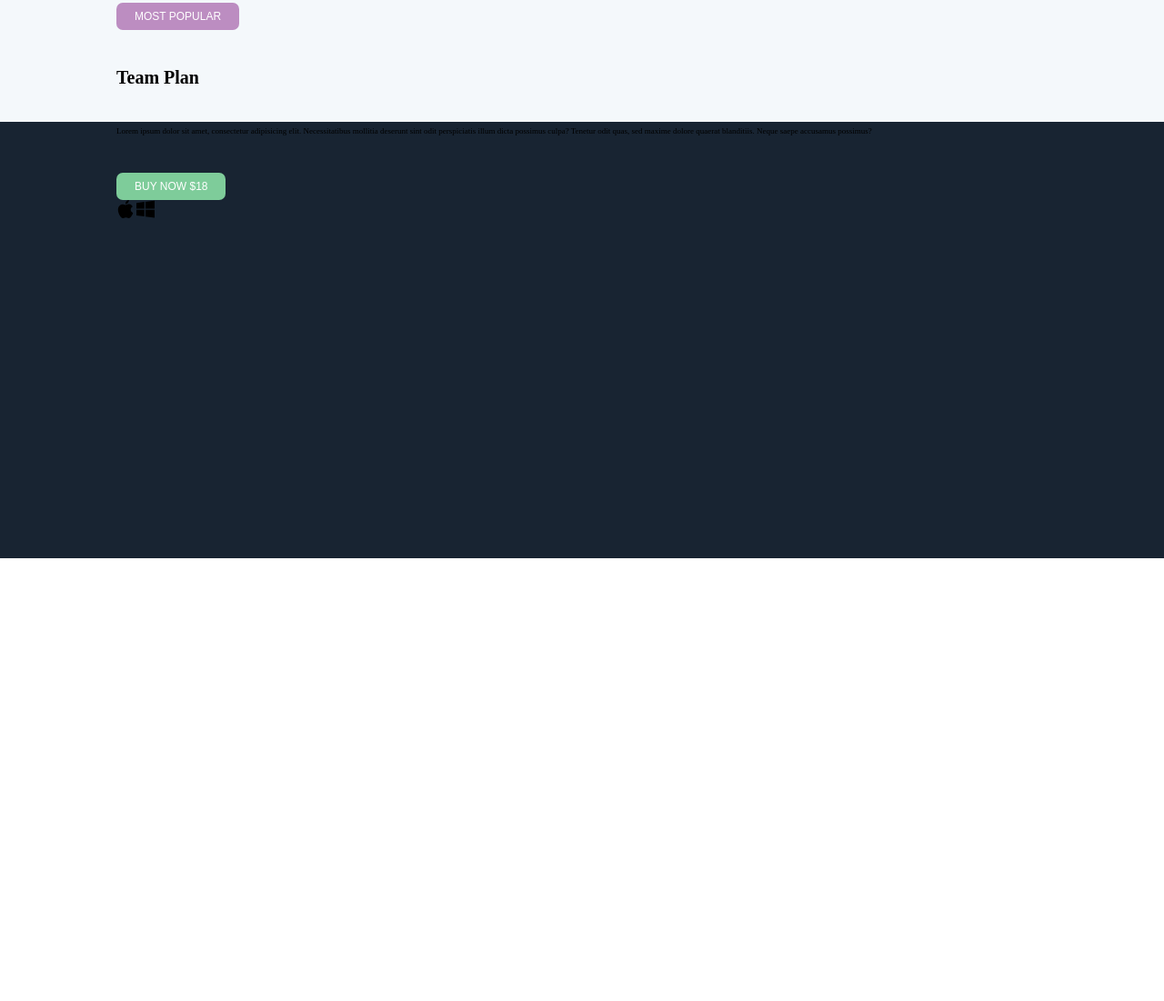
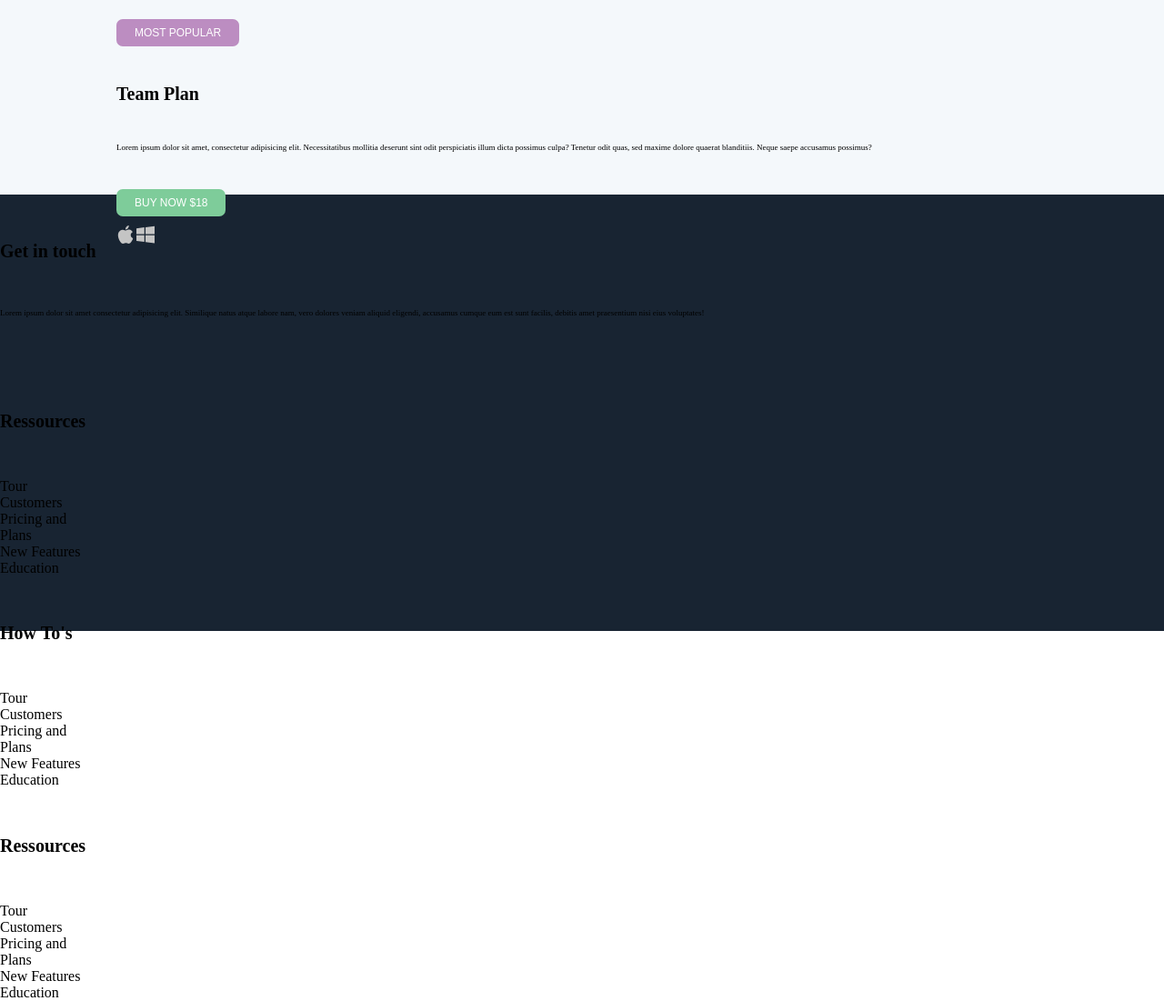
Before and after one commit to YassinL/P3_C2_Interface_statique_adaptable, a plain HTML site: page index.html in a window 1280 px wide. Shown: the part 3786-4887 px from the top of the page at 91% size. Before the commit the page ends 4400 px from the top, so only its background shows below. Drawn offline with Linux system fonts and the light colour scheme.

Commit message:
actualisation de l'HTML et du CSS

```diff
--- a/index.html
+++ b/index.html
@@ -162,7 +162,7 @@
             <button class="section_buy_solo_9" type="button">BUY NOW $9</button>
 
             <div class="section_buy_solo_applewindow">
-                <svg xmlns="http://www.w3.org/2000/svg" xmlns:xlink="http://www.w3.org/1999/xlink" version="1.1" id="Capa_1" x="0px" y="0px" viewBox="0 0 512 512" style="enable-background:new 0 0 512 512;" xml:space="preserve" width="20px" height="20px">
+                <svg class="section_buy_solo_applewindow_image" xmlns="http://www.w3.org/2000/svg" xmlns:xlink="http://www.w3.org/1999/xlink" version="1.1" id="Capa_1" x="0px" y="0px" viewBox="0 0 512 512" style="enable-background:new 0 0 512 512;" xml:space="preserve" width="20px" height="20px">
                     <g>
                         <path d="M185.255,512c-76.201-0.439-139.233-155.991-139.233-235.21c0-129.404,97.075-157.734,134.487-157.734   c16.86,0,34.863,6.621,50.742,12.48c11.104,4.087,22.588,8.306,28.975,8.306c3.823,0,12.832-3.589,20.786-6.738   c16.963-6.753,38.071-15.146,62.651-15.146c0.044,0,0.103,0,0.146,0c18.354,0,74.004,4.028,107.461,54.272l7.837,11.777   l-11.279,8.511c-16.113,12.158-45.513,34.336-45.513,78.267c0,52.031,33.296,72.041,49.292,81.665   c7.061,4.248,14.37,8.628,14.37,18.208c0,6.255-49.922,140.566-122.417,140.566c-17.739,0-30.278-5.332-41.338-10.034   c-11.191-4.761-20.845-8.862-36.797-8.862c-8.086,0-18.311,3.823-29.136,7.881C221.496,505.73,204.752,512,185.753,512H185.255z"/>
                         <path d="M351.343,0c1.888,68.076-46.797,115.304-95.425,112.342C247.905,58.015,304.54,0,351.343,0z"/>
@@ -170,7 +170,7 @@
 
                 </svg>
 
-                <svg version="1.1" id="Capa_1" xmlns="http://www.w3.org/2000/svg" xmlns:xlink="http://www.w3.org/1999/xlink" x="0px" y="0px"
+                <svg class="section_buy_solo_applewindow_image" version="1.1" id="Capa_1" xmlns="http://www.w3.org/2000/svg" xmlns:xlink="http://www.w3.org/1999/xlink" x="0px" y="0px"
                 viewBox="0 0 512 512" style="enable-background:new 0 0 512 512;" xml:space="preserve" width="20px" heigh="20px">
                     <g>
                     <g>
@@ -196,7 +196,7 @@
             <button class="section_buy_team_18" type="button">BUY NOW $18</button>
 
             <div class="section_buy_solo_applewindow">
-                <svg xmlns="http://www.w3.org/2000/svg" xmlns:xlink="http://www.w3.org/1999/xlink" version="1.1" id="Capa_1" x="0px" y="0px" viewBox="0 0 512 512" style="enable-background:new 0 0 512 512;" xml:space="preserve" width="20px" height="20px">
+                <svg class="section_buy_solo_applewindow_image" xmlns="http://www.w3.org/2000/svg" xmlns:xlink="http://www.w3.org/1999/xlink" version="1.1" id="Capa_1" x="0px" y="0px" viewBox="0 0 512 512" style="enable-background:new 0 0 512 512;" xml:space="preserve" width="20px" height="20px">
                     <g>
                         <path d="M185.255,512c-76.201-0.439-139.233-155.991-139.233-235.21c0-129.404,97.075-157.734,134.487-157.734   c16.86,0,34.863,6.621,50.742,12.48c11.104,4.087,22.588,8.306,28.975,8.306c3.823,0,12.832-3.589,20.786-6.738   c16.963-6.753,38.071-15.146,62.651-15.146c0.044,0,0.103,0,0.146,0c18.354,0,74.004,4.028,107.461,54.272l7.837,11.777   l-11.279,8.511c-16.113,12.158-45.513,34.336-45.513,78.267c0,52.031,33.296,72.041,49.292,81.665   c7.061,4.248,14.37,8.628,14.37,18.208c0,6.255-49.922,140.566-122.417,140.566c-17.739,0-30.278-5.332-41.338-10.034   c-11.191-4.761-20.845-8.862-36.797-8.862c-8.086,0-18.311,3.823-29.136,7.881C221.496,505.73,204.752,512,185.753,512H185.255z"/>
                         <path d="M351.343,0c1.888,68.076-46.797,115.304-95.425,112.342C247.905,58.015,304.54,0,351.343,0z"/>
@@ -204,7 +204,7 @@
 
                 </svg>
 
-                <svg version="1.1" id="Capa_1" xmlns="http://www.w3.org/2000/svg" xmlns:xlink="http://www.w3.org/1999/xlink" x="0px" y="0px"
+                <svg class="section_buy_solo_applewindow_image" version="1.1" id="Capa_1" xmlns="http://www.w3.org/2000/svg" xmlns:xlink="http://www.w3.org/1999/xlink" x="0px" y="0px"
                 viewBox="0 0 512 512" style="enable-background:new 0 0 512 512;" xml:space="preserve" width="20px" heigh="20px">
                     <g>
                     <g>
@@ -223,6 +223,51 @@
     </section>
 
     <footer>
+        <div>
+            <h2>Get in touch</h2>
+                <p>Lorem ipsum dolor sit amet consectetur adipisicing elit.
+                     Similique natus atque labore nam, vero dolores veniam aliquid eligendi,
+                     accusamus cumque eum est sunt facilis, debitis amet praesentium nisi eius voluptates!</p>
+        </div>
+        <div>
+            <form action=""></form>
+        </div>
+
+        <div>
+            <div>
+                <h2>Ressources</h2>
+                    <ul>
+                        <li>Tour</li>
+                        <li>Customers</li>
+                        <li>Pricing and</li>
+                        <li>Plans</li>
+                        <li>New Features</li>
+                        <li>Education</li>
+                    </ul>
+            </div>
+            <div>
+                <h2>How To's</h2>
+                    <ul>
+                        <li>Tour</li>
+                        <li>Customers</li>
+                        <li>Pricing and</li>
+                        <li>Plans</li>
+                        <li>New Features</li>
+                        <li>Education</li>
+                    </ul>
+            </div>
+            <div>
+                <h2>Ressources</h2>
+                    <ul>
+                        <li>Tour</li>
+                        <li>Customers</li>
+                        <li>Pricing and</li>
+                        <li>Plans</li>
+                        <li>New Features</li>
+                        <li>Education</li>
+                    </ul>
+            </div>
+        </div>
 
     </footer>
 
--- a/style.css
+++ b/style.css
@@ -190,7 +190,7 @@ header .page_accueil_titre h2 {
 
 /* Section Reasons */
 #section_reasons {
-    height: 60vh;
+    height: 70vh;
     background-color:#84c99d;
 }
 
@@ -227,9 +227,6 @@ header .page_accueil_titre h2 {
     display: flex;
     justify-content: space-between;
     flex-direction: column;
-}
-
-#section_buy {
     padding-left: 10%;
 }
 
@@ -239,18 +236,6 @@ header .page_accueil_titre h2 {
 
 #section_buy .section_buy_team {
     width: 90%;
-}
-
-#section_buy .section_buy_solo .section_buy_solo_legacy {
-    border: 0;
-    line-height: 2.5;
-    padding: 0 20px;
-    font-size: 1rem;
-    text-align: center;
-    color: #fff;
-    border-radius: 7px;
-    background-color: #e2e1e4;
-    font-size: 12px;
 }
 
 #section_buy,
@@ -269,6 +254,20 @@ p {
     padding-bottom: 4%;
     font-size: 9px;
 }
+
+#section_buy .section_buy_solo .section_buy_solo_legacy {
+    border: 0;
+    line-height: 2.5;
+    padding: 0 20px;
+    font-size: 1rem;
+    text-align: center;
+    color: #fff;
+    border-radius: 7px;
+    background-color: #e2e1e4;
+    font-size: 12px;
+}
+
+
 
 #section_buy .section_buy_solo .section_buy_solo_9 {
     border: 0;
@@ -306,6 +305,19 @@ p {
     font-size: 12px;
 }
 
+#section_buy,
+ .section_buy_solo,
+ .section_buy_team,
+ .section_buy_solo_applewindow_image {
+    fill: #c4c4c4;
+}
+
+#section_buy .section_buy_solo,
+.section_buy_team,
+.section_buy_solo_applewindow {
+    padding-top: 10px;
+}
+
 /* Footer */
 footer {
     height: 60vh;
```
